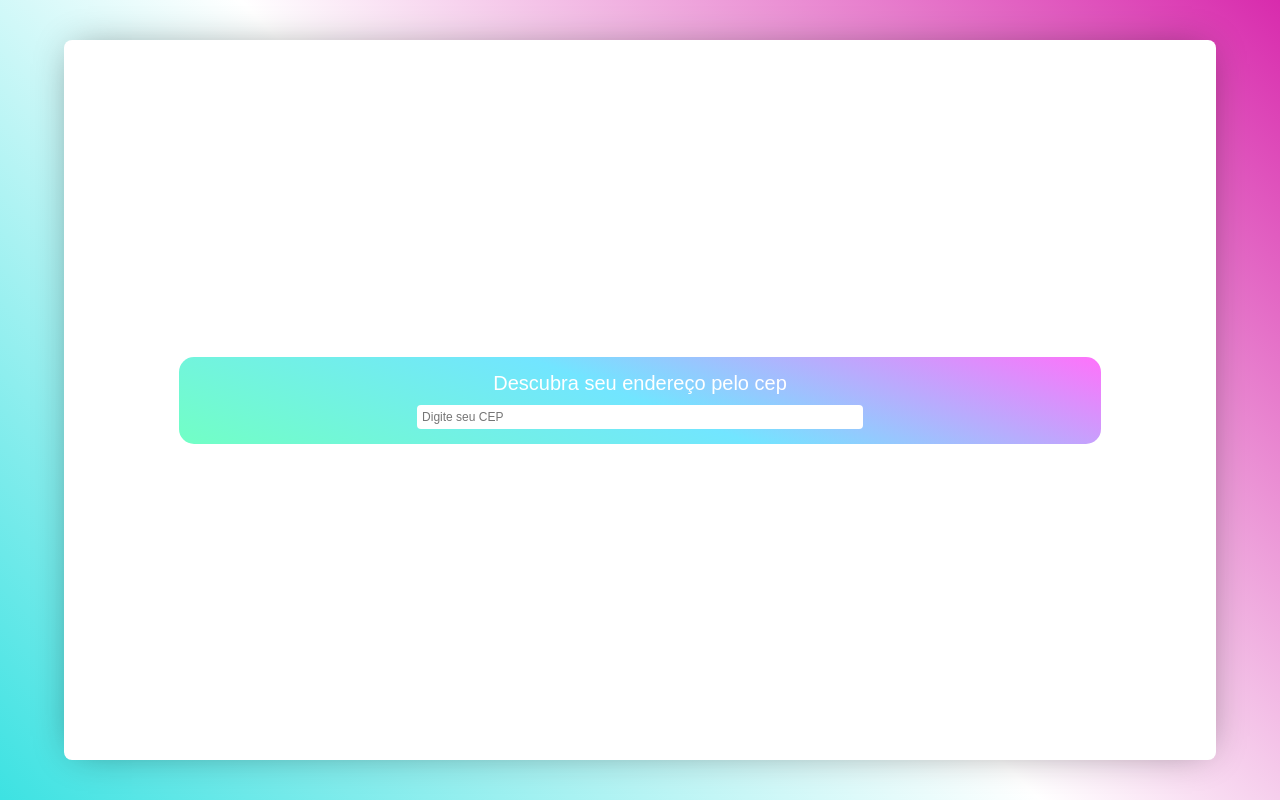
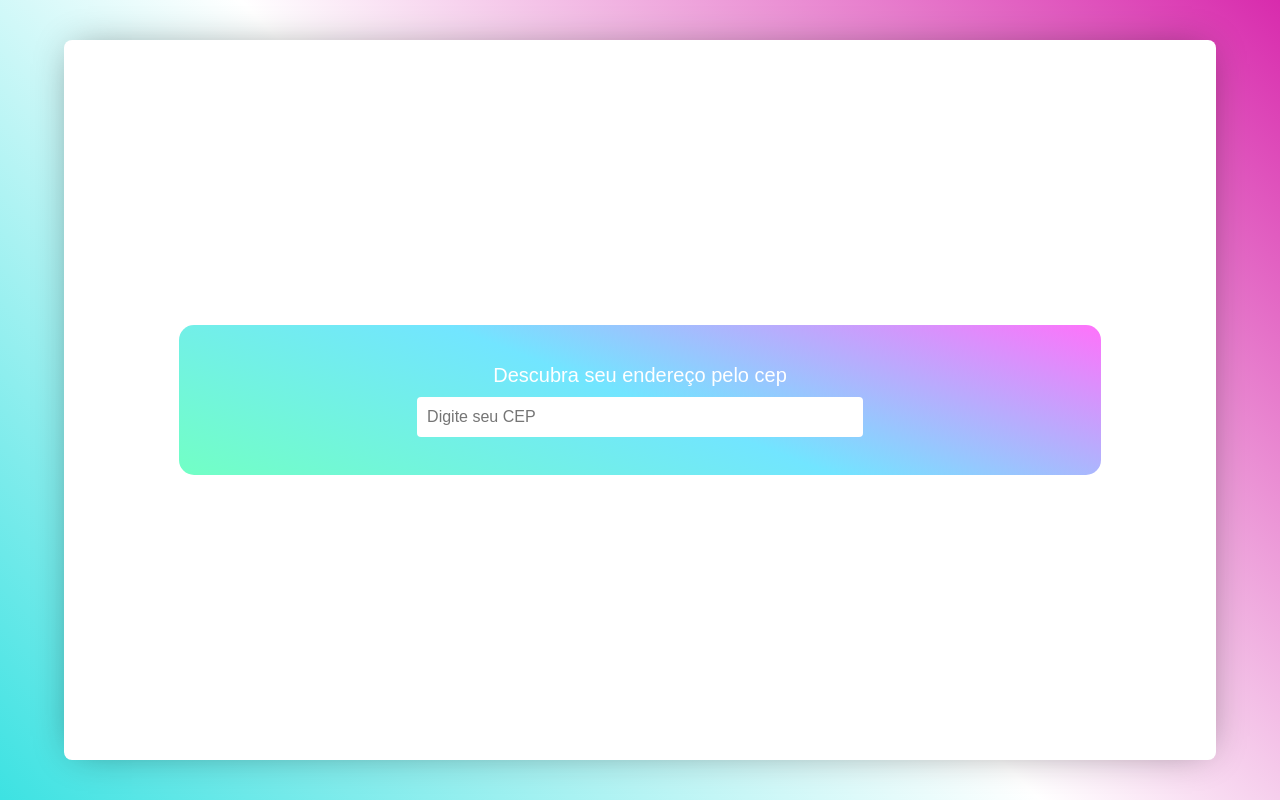
Before and after one commit to Calebe-Xavier-Developer/ceplyzer.io, a React (Create React App) app: page / in a window 1280 px wide. Built offline with nearby package versions, Linux system fonts and the light colour scheme.

Commit message:
change css elements

```diff
--- a/src/components/SearchBar/style.ts
+++ b/src/components/SearchBar/style.ts
@@ -10,6 +10,7 @@ export const NavSearchBar = styled.div`
   align-items: center;
   justify-content: center;
   width: 80%;
+  min-height: 150px;
   height: auto;
   border-radius: 15px;
   padding: 15px;
@@ -44,12 +45,13 @@ export const LabelInput = styled.label`
 
 export const InputSearch = styled.input`
   width: 50%;
+  height: 40px;
   border: none;
-  padding: 5px;
+  padding: 10px;
   margin-top: 10px;
   border-radius: 4px;
   outline: none;
-  font-size: 12px;
+  font-size: 16px;
 
 
   &:focus{
```
